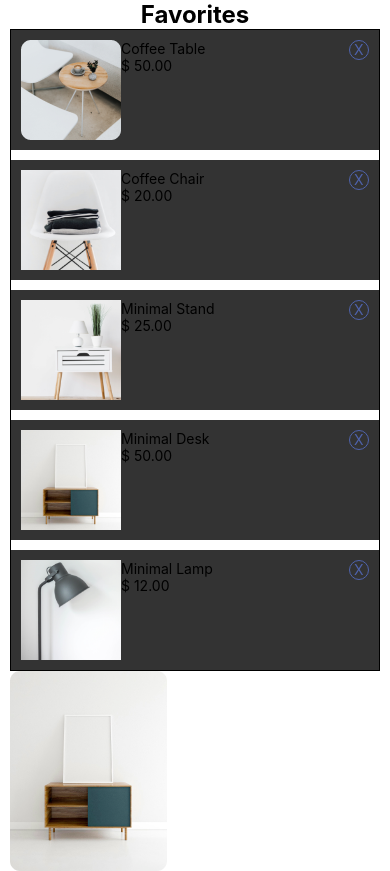
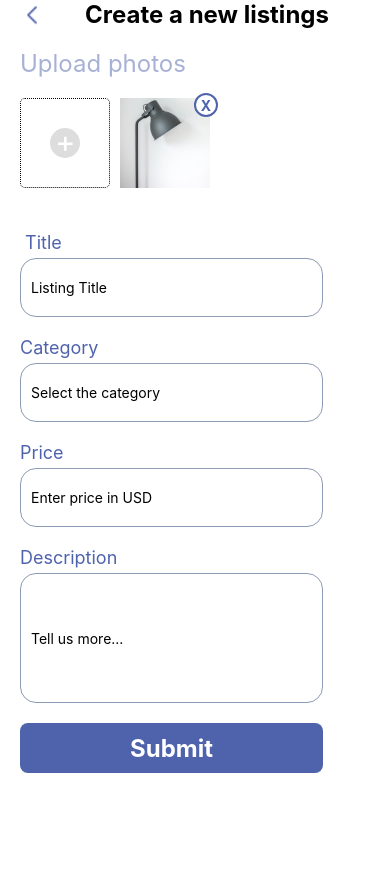
Before and after one commit to Arab45/React-Native-Practical, a React Native app: screen / in a window 390 px wide. After the commit the page ends 844 px from the top, so only its background shows below. Built offline with nearby package versions, Linux system fonts and the light colour scheme.

Commit message:
modifying

```diff
--- a/App.js
+++ b/App.js
@@ -1,29 +1,54 @@
-import { View, Text, StyleSheet, Image, StatusBar } from "react-native";
-import { favorite } from "./data/favoriteProduct";
-import  image  from './assets/mask-group3.png'
+import { View, Text, StyleSheet, StatusBar, Image, TextInput, Pressable, SafeAreaView } from "react-native";
+import headerIcon from './assets/Frame-14.png';
+import lamp from './assets/mask-group.png';
+import plus from './assets/plus.png';
 
-
-export default function Product () {
-    return(
+export default function App () {
+    return (
         <View style={style.container}>
-            <Text style={style.header}>Favorites</Text>
-            <View style={style.favoriteContainer}>
-                {favorite.map((item) => (
-                    <View style={style.favoriteBox} key={item.id}>
-                        <View style={style.leftContent}>
-                        <Image source={item.image} style={style.imageIcon} resizeMode="cover" />
-                        <View>
-                            <Text>{item.name}</Text>
-                            <Text>{item.price}</Text>
+            <View style={style.mainContainer}>
+                <Image source={headerIcon} style={style.iconHeaderStyle}/>
+                <Text style={style.textHeader}>Create a new listings</Text>
+                <Text></Text>
+            </View>
+            <Text style={style.photoText}>Upload photos</Text>
+            <View style={style.mainUploadBox}>
+                {/* <TextInput style={style.uploadForm}/> */}
+                <View style={style.uploadForm}>
+                    <View style={style.mainplusHeader}>
+                        <Image source={plus} style={style.plusImage}/>
                     </View>
                 </View>
-                        <View style={style.rightContent}>
-                            <Text style={style.rightText}> X </Text>
+                <View style={style.rightImage}>
+                    <Image source={lamp} style={style.uploadImage} />
+                    <View style={style.mainTextX}>
+                        <Text style={style.textX}> X </Text>
                     </View>
                 </View>
-                ))}
             </View>
-            <Image source={image}/>
+            <View style={style.mainInput}>
+                <View style={style.submainInput}>
+                    <Text style={style.labelText1}> Title </Text>
+                    <TextInput style={style.form1} placeholder="Listing Title"/>
+                </View>
+                <View style={style.submainInput}>
+                    <Text style={style.labelText1}>Category</Text>
+                    <TextInput style={style.form1} placeholder="Select the category"/>
+                </View>
+                <View style={style.submainInput}>
+                    <Text style={style.labelText1}>Price</Text>
+                    <TextInput style={style.form1} placeholder="Enter price in USD"/>
+                </View>
+                <View style={style.submainInput}>
+                    <Text style={style.labelText2}>Description</Text>
+                    <TextInput style={style.form2} placeholder="Tell us more..."/>
+                </View>
+            </View>
+            <View style={style.mainBottom}>
+                <Pressable style={style.buttonContainer}>
+                    <Text style={style.buttomText}>Submit</Text>
+                </Pressable>
+            </View>
         </View>
     )
 }
@@ -33,39 +58,123 @@ const style = StyleSheet.create({
         flex: 1,
         backgroundColor: '#fff',
         paddingVertical: StatusBar.currentHeight,
+        gap: 20,
+        paddingHorizontal: 20
+    },
+    mainContainer: {
+        flexDirection: 'row',
+        alignItems: 'center',
+        justifyContent: 'space-between',
+    },
+    iconHeaderStyle: {
+        height: 24,
+        width: 24
+    },
+    textHeader: {
+        fontSize: 24,
+        fontWeight: 'bold'
+    },
+    photoText: {
+        fontSize: 24,
+        color: '#A7B1D5'
+    },
+    uploadForm: {
+        borderWidth: 1,
+        borderStyle: 'dotted',
+        height: 90,
+        width: 90,
+        borderRadius: 5,
+        alignItems: 'center',
+        justifyContent: 'center'
+    },
+    mainplusHeader: {
+        backgroundColor: '#ddd',
+        height: 30,
+        width: 30,
+        alignItems: 'center',
+        justifyContent: 'center',
+        borderRadius: 16
+    },
+    // plusImage: {
+
+    // },
+    mainUploadBox: {
+        flexDirection: 'row',
+        gap: 10,
+
+    },
+    uploadImage: {
+        height: 90,
+        width: 90
+    },
+    rightImage: {
+        flexDirection: 'row'
+    },
+    mainTextX: {
+        backgroundColor: '#fff',
+        width: 24,
+        height: 24,
+        borderRadius: 24,
+        alignItems: 'center',
+        justifyContent: 'center',
+        borderWidth: 2,
+        borderColor: '#4F63AC',
+        left: 74,
+        bottom: 95
+    },
+    textX: {
+        color: '#4F63AC',
+        textAlign: 'center',
+        fontWeight: 'bold'
+    },
+    rightImage: {
+        position: 'relative'
+    },
+    mainInput:{
+        gap: 20
+    },
+    labelText1:{
+        fontSize: 18,
+        color: '#4F63AC'
+    },
+    form1: {
+        borderWidth: 1,
+        borderColor: '#8D9BB5',
+        height: 59,
+        width: 303,
+        borderRadius: 16,
         paddingHorizontal: 10
     },
-   header: {
+    labelText2: {
+        fontSize: 18,
+        color: '#4F63AC'
+    },
+    form2: {
+        borderWidth: 1,
+        borderColor: '#8D9BB5',
+        borderRadius: 16,
+        paddingHorizontal: 10,
+        height: 130,
+        width: 303,
+        textAlignVertical: 'top'
+    },
+    submainInput: {
+        gap: 5,
+    },
+    mainBottom:{
+        marginBottom: StatusBar.currentHeight
+    },
+    buttonContainer: {
+        backgroundColor: '#4F63AC',
+        height: 50,
+        width: 303,
+        borderRadius: 8,
+        justifyContent: 'center',
+    },
+    buttomText: {
+        textAlign: 'center',
         fontSize: 24,
         fontWeight: 'bold',
-    textAlign: 'center'
-   },
-   imageIcon: {
-    height: 100,
-    width: 100
-   },
-   favoriteBox: {
-    backgroundColor: '#333',
-    flexDirection: 'row',
-    justifyContent: 'space-between',
-    padding: 10,
-   },
-   rightContent: {
-    borderWidth: 1,
-    width: 20,
-    height: 20,
-    borderRadius: 16,
-    borderColor: '#4F63AC',
-    flexDirection: 'row'
-   },
-   rightText: {
-    color: '#4F63AC',
-   },
-   favoriteContainer: {
-    gap: 10,
-    borderWidth: 1,
-   },
-   leftContent: {
-    flexDirection: 'row',
+        color: '#fff'
     }
 })
--- a/package.json
+++ b/package.json
@@ -16,13 +16,16 @@
     "expo-status-bar": "~2.0.0",
     "react": "18.3.1",
     "react-dom": "18.3.1",
+    "react-icons": "^5.4.0",
     "react-native": "0.76.5",
     "react-native-safe-area-context": "4.12.0",
     "react-native-screens": "~4.1.0",
+    "react-native-vector-icons": "^10.2.0",
     "react-native-web": "~0.19.10"
   },
   "devDependencies": {
-    "@babel/core": "^7.20.0"
+    "@babel/core": "^7.20.0",
+    "metro": "^0.81.0"
   },
   "private": true
 }
```
Also changed, not shown: productComponent.js (+5 -5 lines), assets/plus.png (added), 1 other file (tests, documents, lock files or other folders). Lines whose indentation alone changed are shown as unchanged.
